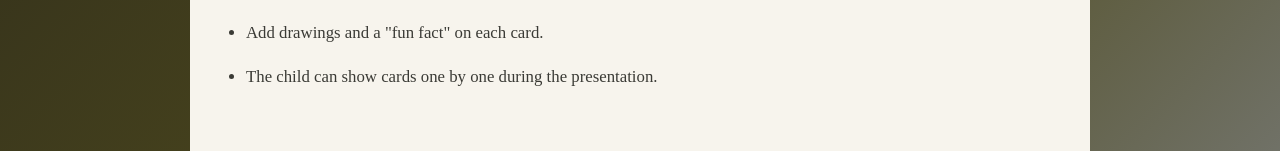
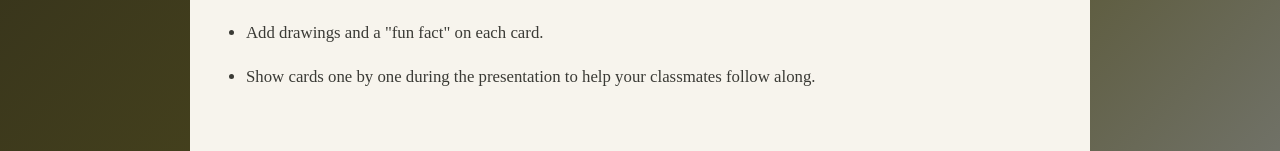
Before and after one commit to frank-j-kocina/platypus-best-animal, a React (Vite) app: page /behavior in a window 1280 px wide. Shown: the part 1886-2037 px from the top of the page. Built offline with nearby package versions, Linux system fonts and the light colour scheme; a web font is replaced by a local one.

Commit message:
Updated Classification.tsx

```diff
--- a/src/pages/Anatomy.tsx
+++ b/src/pages/Anatomy.tsx
@@ -115,7 +115,7 @@ function Anatomy() {
               <li>Fur — keeps warm!</li>
             </ul>
           </li>
-          <li>The student can use the puppet while presenting.</li>
+          <li>Try using the puppet while presenting.</li>
         </ul>
       </section>
     </div>
--- a/src/pages/Behavior.tsx
+++ b/src/pages/Behavior.tsx
@@ -52,7 +52,7 @@ function Behavior() {
             </ul>
           </li>
           <li>Add drawings and a "fun fact" on each card.</li>
-          <li>The child can show cards one by one during the presentation.</li>
+          <li>Show cards one by one during the presentation to help your classmates follow along.</li>
         </ul>
       </section>
     </div>
--- a/src/pages/Classification.tsx
+++ b/src/pages/Classification.tsx
@@ -64,7 +64,7 @@ function Classification() {
             </ul>
           </li>
           <li>Reveal the answer: "It's a mammal called a monotreme!"</li>
-          <li>Kids can pin "evidence cards" like a detective solving an animal mystery.</li>
+          <li>Pin "evidence cards" like a detective solving an animal mystery.</li>
         </ul>
       </section>
     </div>
```
